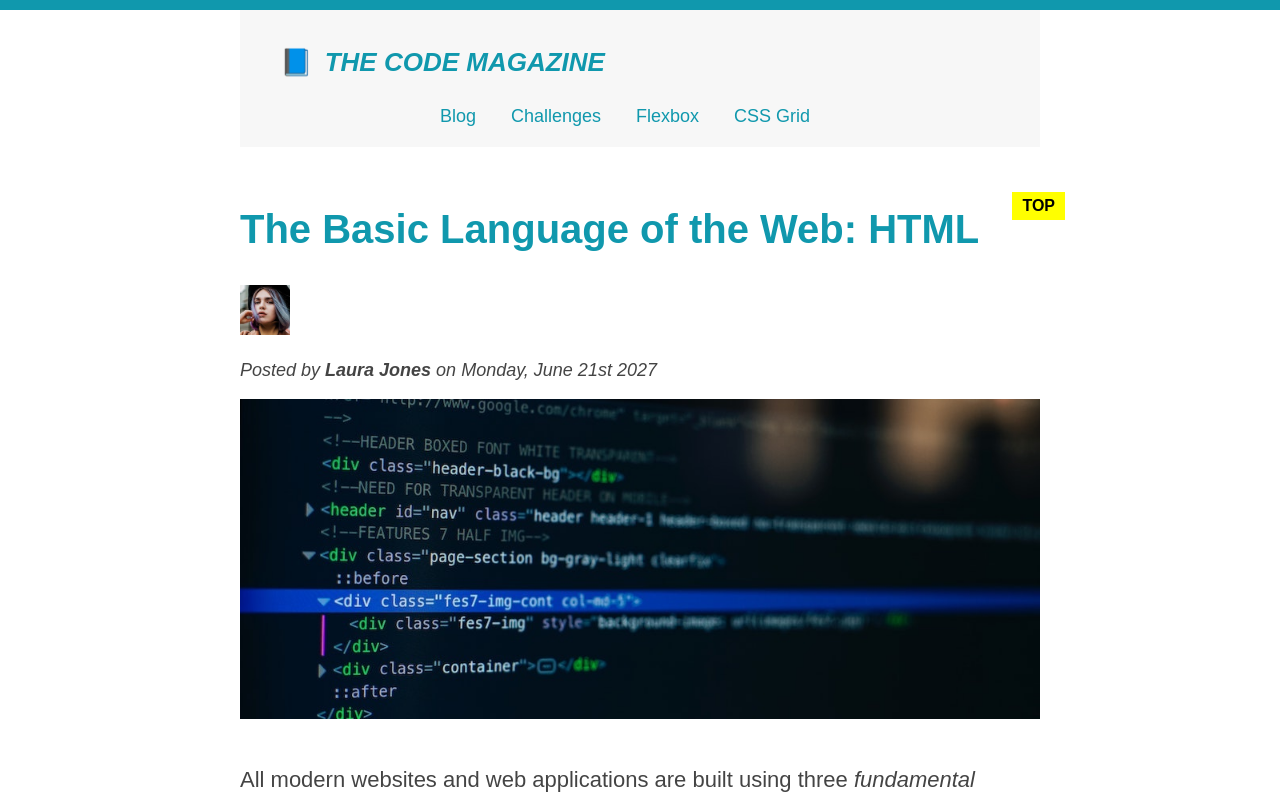
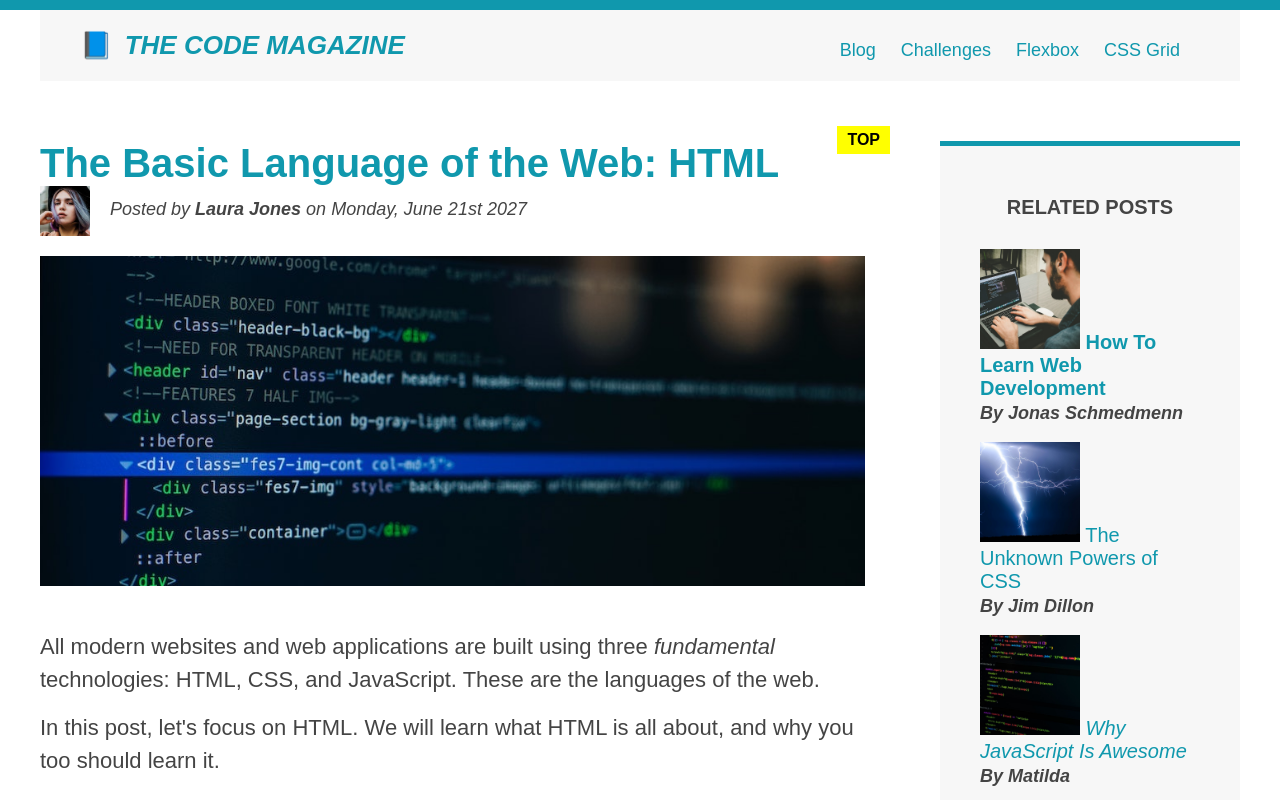
Before and after one commit to Jade4Codes/HTML-CSS-Practice, a plain HTML site: page index.html in a window 1280 px wide. Shown: the top 800 px of the page. Drawn offline with Linux system fonts and the light colour scheme.

Commit message:
challenge 4

```diff
--- a/converstyle.css
+++ b/converstyle.css
@@ -1,6 +1,7 @@
 * {
   margin: 0;
   padding: 0;
+  box-sizing: border-box;
 }
 
 body {
@@ -30,6 +31,8 @@ article {
 
 .price {
   font-size: 20px;
+  display: inline-block;
+  margin-top: 20px;
 }
 
 .deal {
@@ -37,7 +40,10 @@ article {
   font-weight: bold;
   color: #777;
   font-size: 12px;
-  margin-bottom: 20px;
+  /* float: right; */
+  display: inline-block;
+  margin-top: 20px;
+  margin-left: 81px;
 }
 
 .main-header {
@@ -97,6 +103,7 @@ li {
 
 .facts {
   margin-bottom: 10px;
+  margin-top: 20px;
 }
 
 h2::after {
@@ -175,3 +182,30 @@ h4 {
   margin-left: 7px;
   margin-top: 10px;
 }
+
+/* FLOATS */
+
+.shoe {
+  float: left;
+  width: 240px;
+}
+
+.imp-info {
+  float: left;
+  width: 240px;
+  height: 250px;
+  margin-left: 40px;
+  /* background-color: pink; */
+}
+
+.detail-info {
+  float: right;
+  width: 240px;
+  height: 250px;
+  margin-left: 40px;
+  /* background-color: green; */
+}
+
+button {
+  clear: both;
+}
--- a/index.html
+++ b/index.html
@@ -1,11 +1,11 @@
 <!DOCTYPE html>
 <html lang="eng">
 
-</head>
+<head>
   <meta charset="UTF-8" />
   <link href="style.css" rel="stylesheet" />
   <title>The Basic Language of the Web: HTML</title>
-<head>
+</head>
 
   <body>
     <!--
@@ -17,7 +17,7 @@
     <h6>The Basic Language of the Web: HTML</h6>
     -->
     <div class="container">
-  <header class="main-header">
+  <header class="main-header clearfix">
     <h1>📘 The Code Magazine</h1>
 
     <nav>
@@ -26,6 +26,8 @@
       <a href="#">Flexbox</a>
       <a href="#">CSS Grid</a>
     </nav>
+
+    <div class="clear"></div>
   </header>
 
   <article>
@@ -37,11 +39,12 @@
     alt="Laura Jones Photo"
     width="50"
     height="50"
+    class="author-img"
     />
 
 
 
-    <p id="author">Posted by <strong>Laura Jones</strong> on Monday, June 21st 2027</p>
+    <p id="author" class="author">Posted by <strong>Laura Jones</strong> on Monday, June 21st 2027</p>
 
     <img
     src="img/post-img.jpg"
@@ -109,9 +112,9 @@
         width="100"
         height="100"
         />
-        <nav>
+        <!-- <nav> -->
           <a href="#">How To Learn Web Development</a>
-        </nav>
+        <!-- </nav>  -->
           <p class="related-author">By Jonas Schmedmenn</p>
       </li>
       <li>
@@ -121,9 +124,9 @@
         width="100"
         height="100"
         />
-        <nav>
+        <!-- <nav> -->
           <a href="#">The Unknown Powers of CSS</a>
-        </nav>
+        <!-- </nav> -->
           <p class="related-author">By Jim Dillon</p>
       </li>
       <li>
@@ -133,9 +136,9 @@
         width="100"
         height="100"
         />
-        <nav>
+        <!-- <nav> -->
           <a href="#">Why JavaScript Is Awesome</a>
-        </nav>
+        <!-- </nav> -->
           <p class="related-author">By Matilda</p>
       </li>
 
--- a/style.css
+++ b/style.css
@@ -1,3 +1,9 @@
+* {
+  margin: 0;
+  padding: 0;
+  box-sizing: border-box;
+}
+
 body {
   font-family: sans-serif;
   color: #444;
@@ -8,6 +14,7 @@ body {
 
 .main-header {
   background-color: #f7f7f7;
+  /* background-color: red; */
   /* padding: 20px;
   padding-left: 40px;
   padding-right: 40px; */
@@ -17,7 +24,7 @@ body {
 }
 
 .container {
-  width: 800px;
+  width: 1200px;
   /* margin-left: auto;
   margin-right: auto; */
   margin: 0 auto;
@@ -25,7 +32,7 @@ body {
 
 nav {
   font-size: 18px;
-  text-align: center;
+  /* text-align: center; */
 }
 
 article {
@@ -41,8 +48,7 @@ aside {
   background-color: #f7f7f7;
   border-top: 5px solid #1098ad;
   border-bottom: 5px solid #1098ad;
-  padding: 50px 0;
-  width: 500px;
+  padding: 50px 40px;
 }
 
 h1,
@@ -75,6 +81,7 @@ h4 {
   font-family: sans-serif;
   text-transform: uppercase;
   text-align: center;
+  margin-bottom: 30px;
 }
 
 p {
@@ -93,7 +100,7 @@ ol {
 li {
   font-family: sans-serif;
   font-size: 20px;
-  margin: 10px;
+  /* margin: 10px; */
 }
 
 li:last-child {
@@ -121,6 +128,7 @@ li:last-child {
   font-size: 18px;
   font-weight: bold;
   font-style: italic;
+  margin-left: 0;
 }
 
 /* ul {
@@ -129,6 +137,7 @@ li:last-child {
 
 .related-photos {
   list-style: none;
+  margin-left: 0px;
 }
 
 /* .first-li {
@@ -143,9 +152,9 @@ li:last-child {
   font-style: italic;
 }
 
-li:nth-child(2) {
+/* li:nth-child(2) {
   color: blue;
-}
+} */
 
 a:link {
   color: #1098ad;
@@ -168,7 +177,7 @@ nav a:link {
   padding: 20px;
 
   display: block; */
-  margin-right: 30px;
+  margin-right: 20px;
   margin-top: 10px;
   display: inline-block;
   /* display: inline-block;
@@ -214,3 +223,46 @@ h2::after {
   width: 100%;
   height: auto;
 }
+
+/* FLOATS */
+.author-img {
+  float: left;
+  margin-bottom: 20px;
+}
+
+.author {
+  margin-top: 10px;
+  float: left;
+  margin-left: 20px;
+}
+
+h1 {
+  float: left;
+}
+
+nav {
+  float: right;
+}
+
+.clear {
+  clear: both;
+}
+
+.clearfix::after {
+  clear: both;
+  content: "";
+  display: block;
+}
+
+article {
+  width: 825px;
+  float: left;
+}
+aside {
+  width: 300px;
+  float: right;
+}
+
+footer {
+  clear: both;
+}
```
Also changed, not shown: Converse.html (+7 -4 lines). Lines whose indentation alone changed are shown as unchanged.
